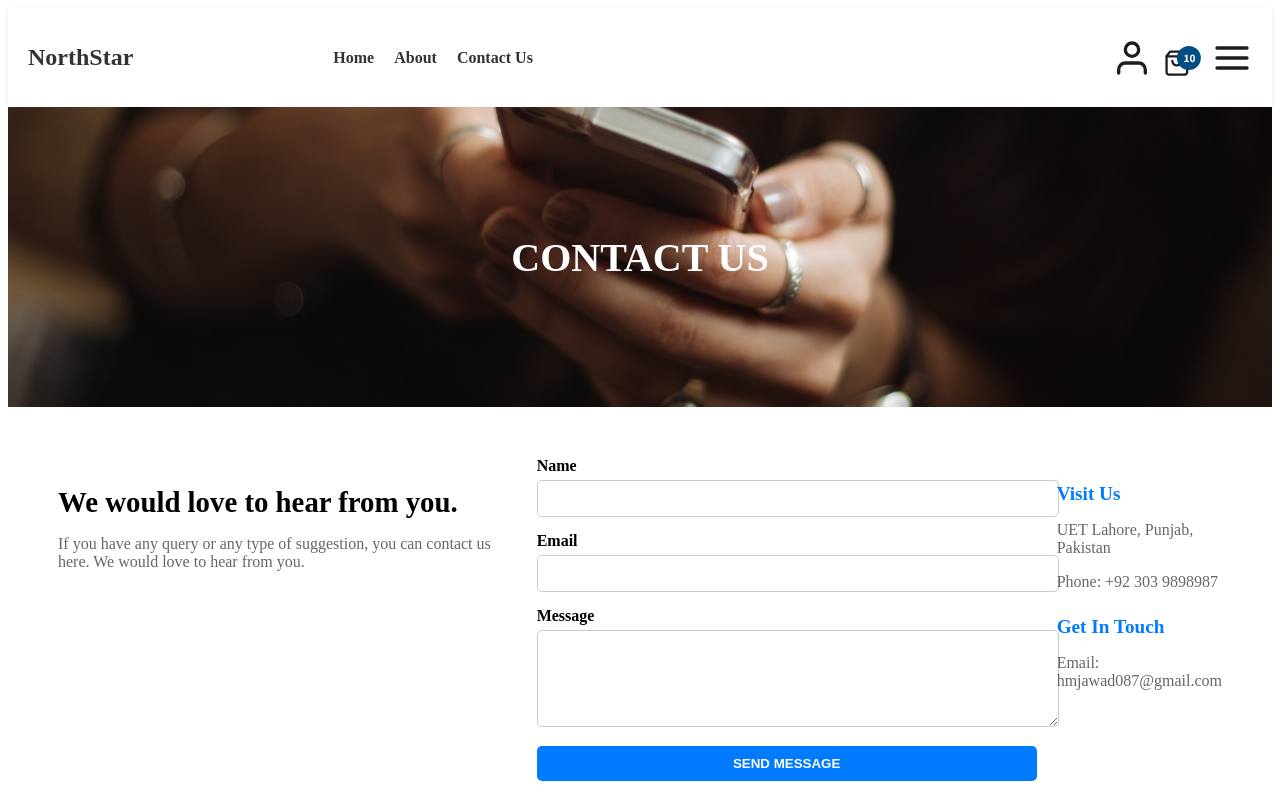
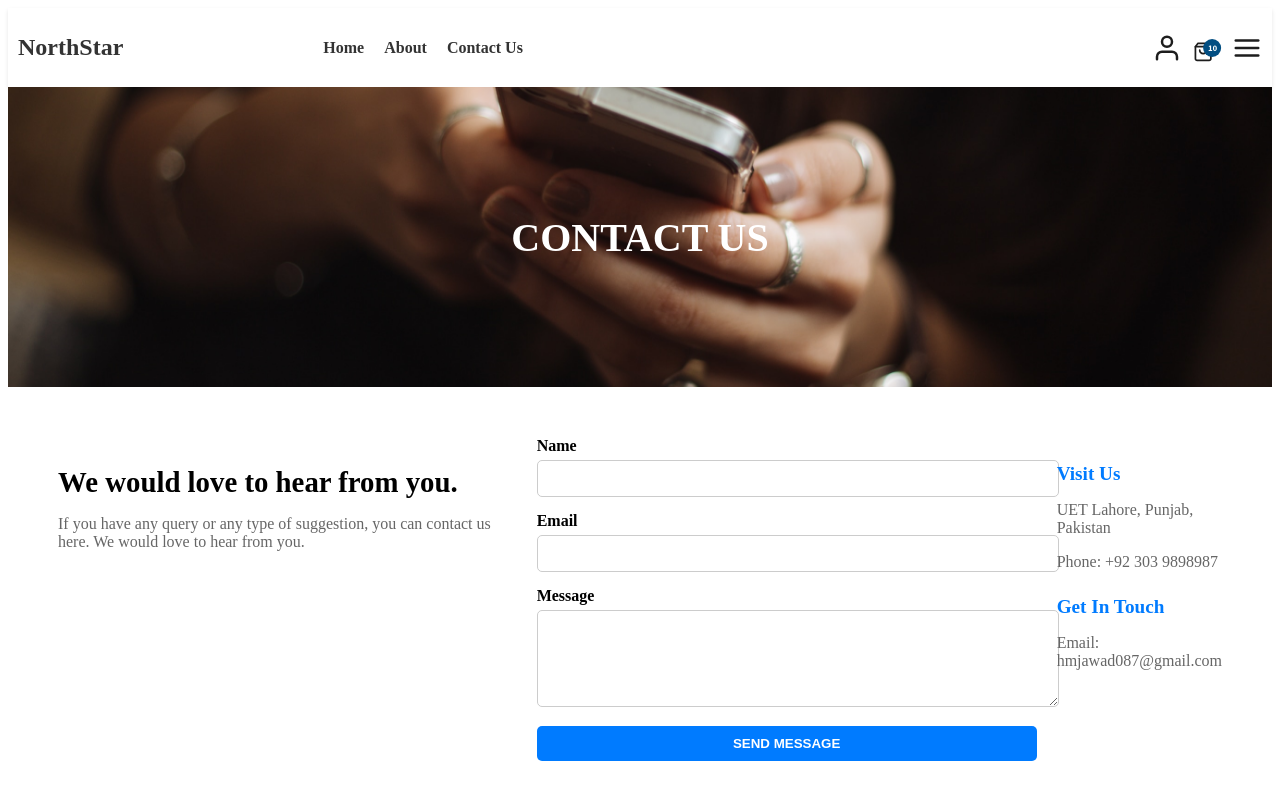
Before and after one commit to semenkulemin/hse-ecommerce, a website built with Parcel: page ecomm/src/index.html in a window 1280 px wide. Shown: the top 800 px of the page. Built offline with nearby package versions, Linux system fonts and the light colour scheme.

Commit message:
something

```diff
--- a/ecomm/src/styles.css
+++ b/ecomm/src/styles.css
@@ -1,7 +1,7 @@
 header {
     display: flex;
     align-items: center;
-    padding: 20px;
+    padding: 10px;
     background-color: #ffffff;
     box-shadow: 0 2px 4px rgba(0, 0, 0, 0.1);
 }
@@ -42,8 +42,8 @@ nav ul li a {
 }
 
 .icon {
-    width: 40px;
-    height: 40px;
+    width: 30px;
+    height: 30px;
 }
 
 
@@ -64,7 +64,6 @@ nav ul li a {
     font-weight: bold;
 }
 
-/* Секция формы */
 .contact-form-section {
     display: flex;
     justify-content: space-between;
```
Also changed, not shown: 2 other files.
